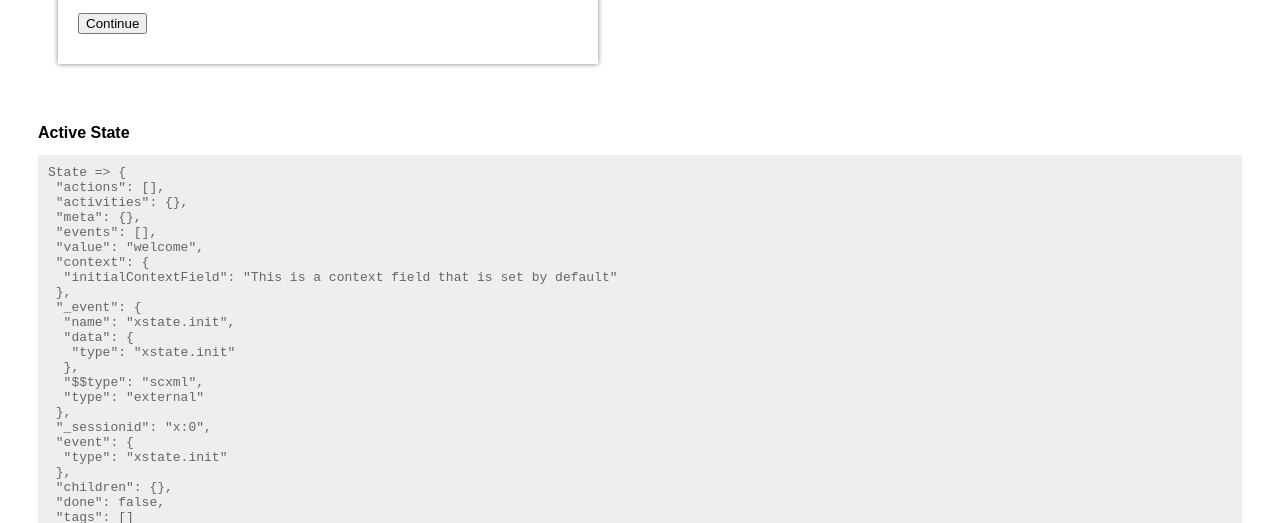
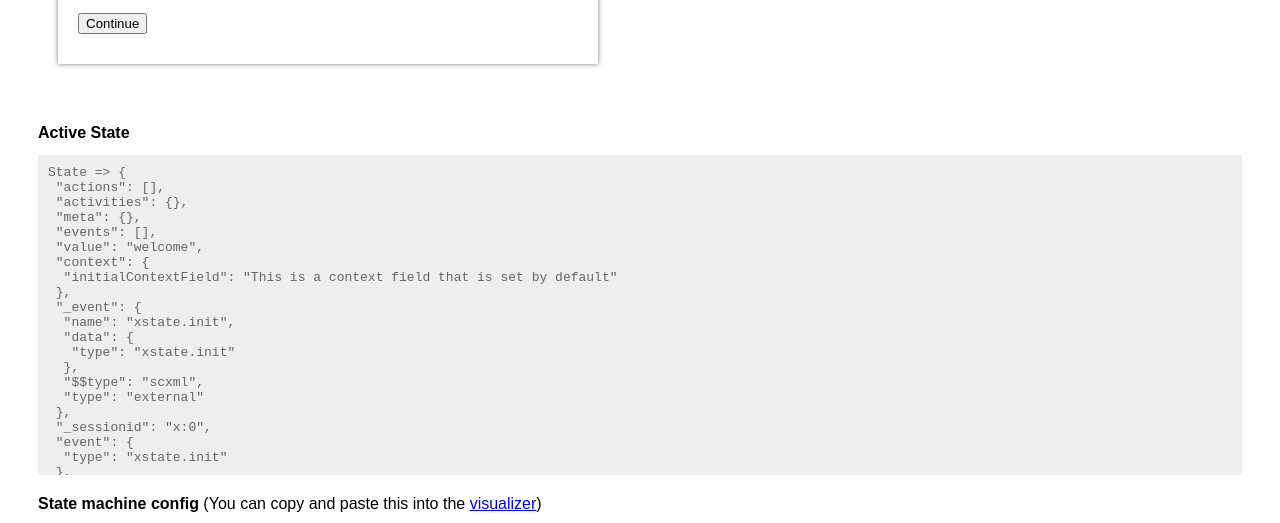
Before and after one commit to sawyerh/xstate-form-prototype, a plain HTML site: page index.html in a window 1280 px wide. Shown: the part 233-756 px from the top of the page. Drawn offline with nearby package versions, Linux system fonts and the light colour scheme.

Commit message:
Update readme

```diff
--- a/index.html
+++ b/index.html
@@ -114,7 +114,8 @@
 
   <strong>Active State</strong>
   <pre><code class="statex-debug"></code></pre>
-  <strong>State machine config</strong>
+  <strong>State machine config</strong> (You can copy and paste this into the <a
+    href="https://xstate.js.org/viz/">visualizer</a>)
   <pre><code class="statex-machine-config"></code></pre>
 
   <script src="https://unpkg.com/xstate@next/dist/xstate.js"></script>
--- a/style.css
+++ b/style.css
@@ -9,6 +9,8 @@ code {
   display: block;
   padding: 10px;
   margin: 0 0 20px;
+  max-height: 300px;
+  overflow: auto;
 }
 
 input,
```
Also changed, not shown: 1 other file.
